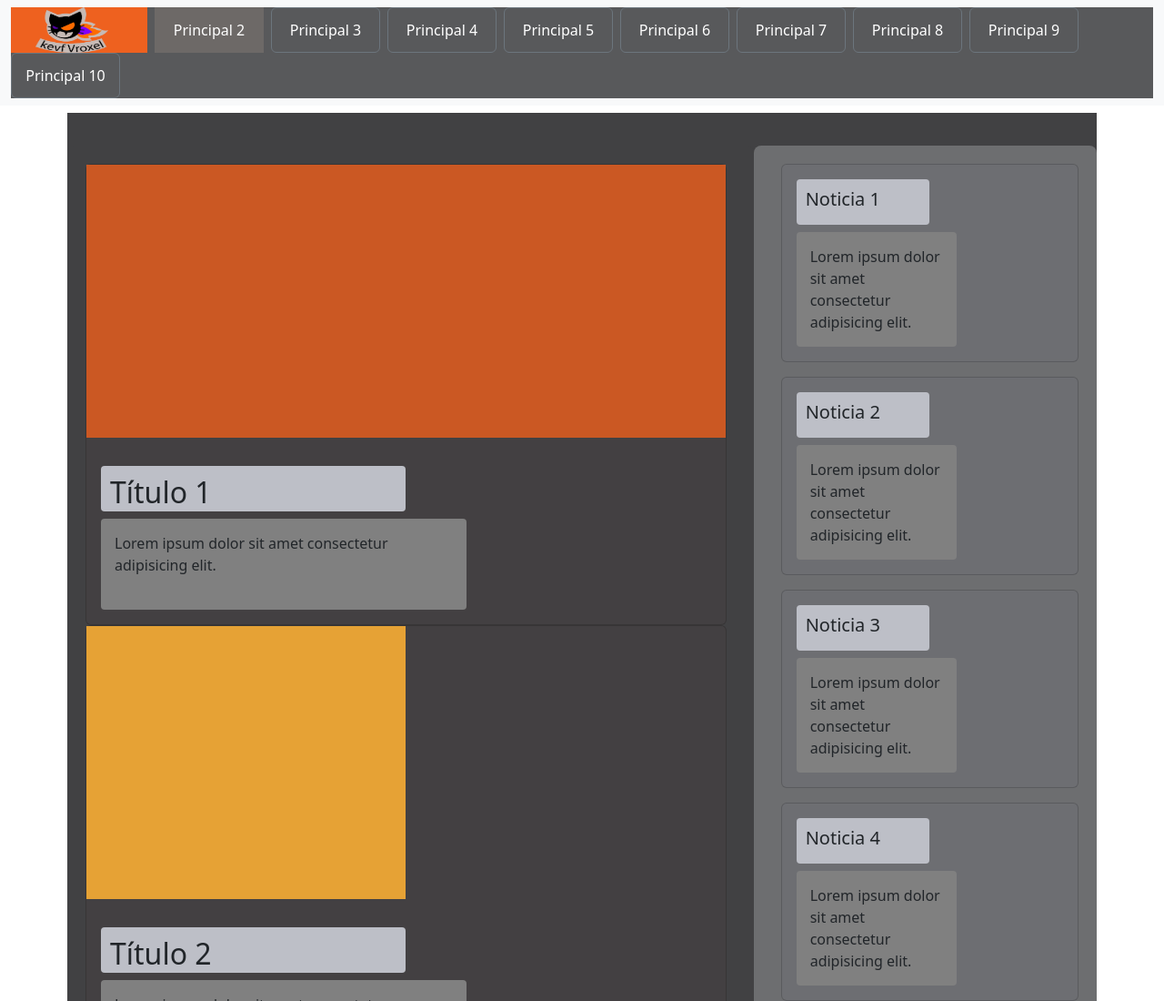
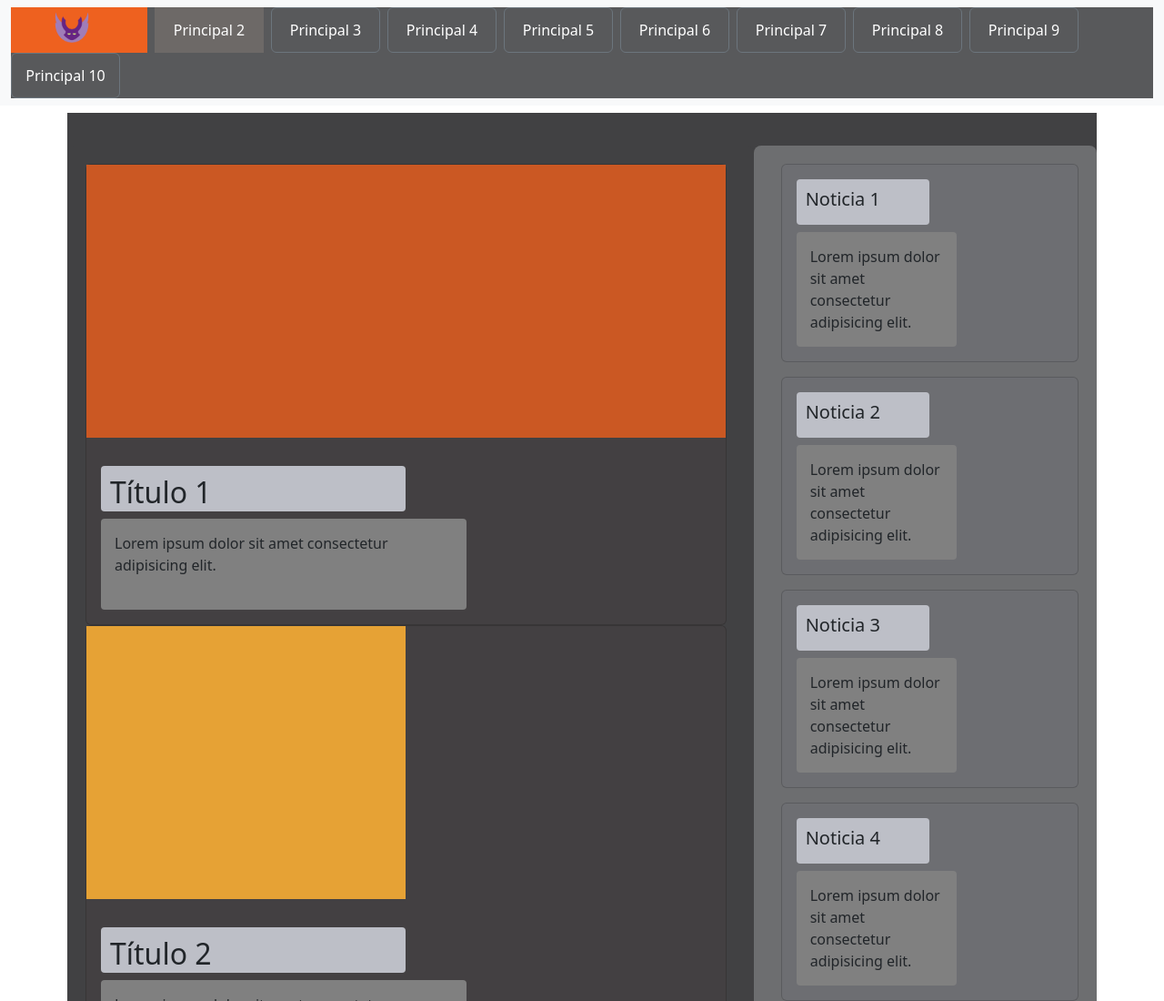
Before and after one commit to xraylau/maquetacion, a plain HTML site: page index.html in a window 1280 px wide. Shown: the top 1100 px of the page at 91% size. Drawn offline with nearby package versions, Linux system fonts and the light colour scheme.

Commit message:
agrego mi logo

```diff
--- a/index.html
+++ b/index.html
@@ -18,7 +18,7 @@
                 <div class="navbar-nav">
                     <button class="botonPrincipal  me-2 mb-2 mb-lg-0">
                         <a class="navbar-brand" href="index.html">
-                            <img src="imagenes/kevfVroxel.png" alt="logoKevfVroxel" width="80" height="50">
+                            <img src="imagenes/hola0039.png" alt="logolau" width="80" height="50">
                         </a>
                     </button>
                     <button class="botonSecundario  me-2 mb-2 mb-lg-0">
```
Also changed, not shown: imagenes/hola0039.png (added).
